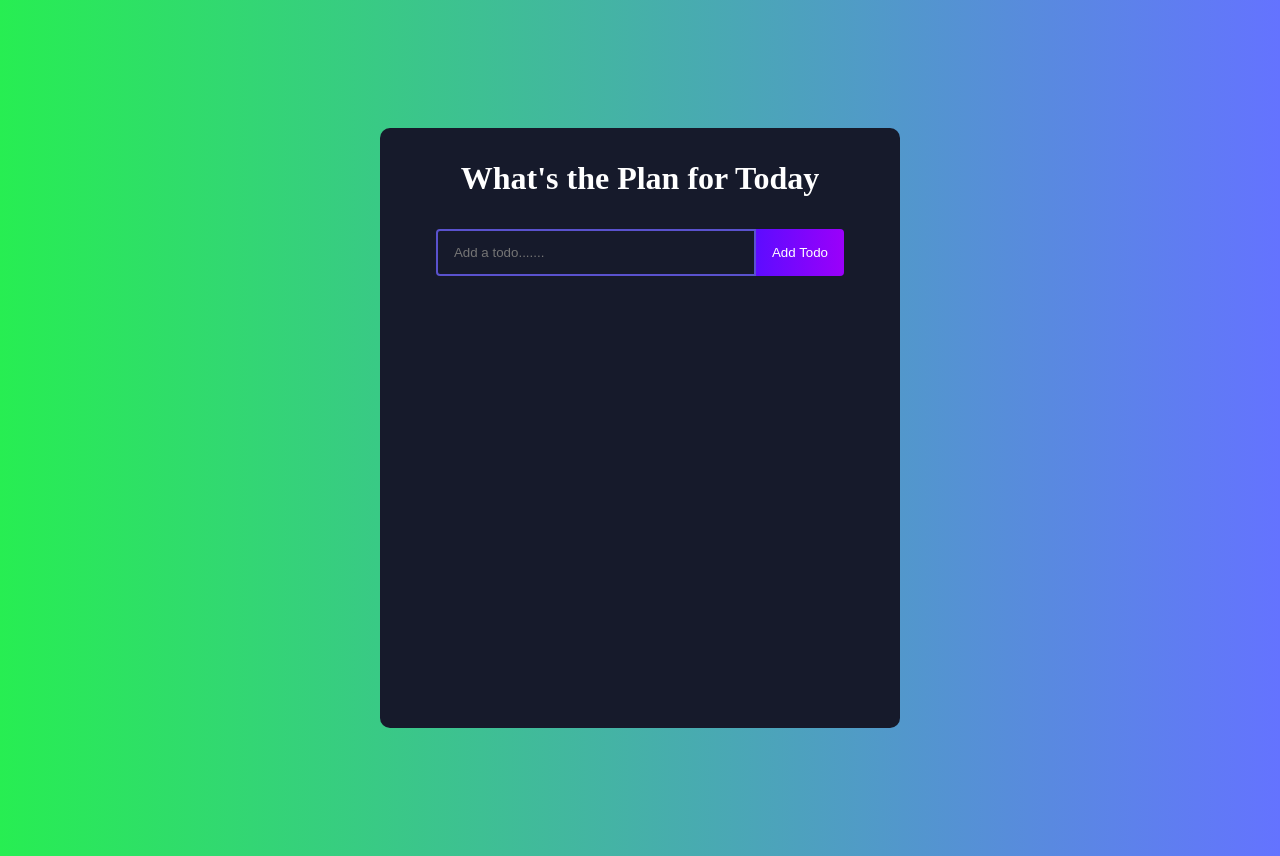
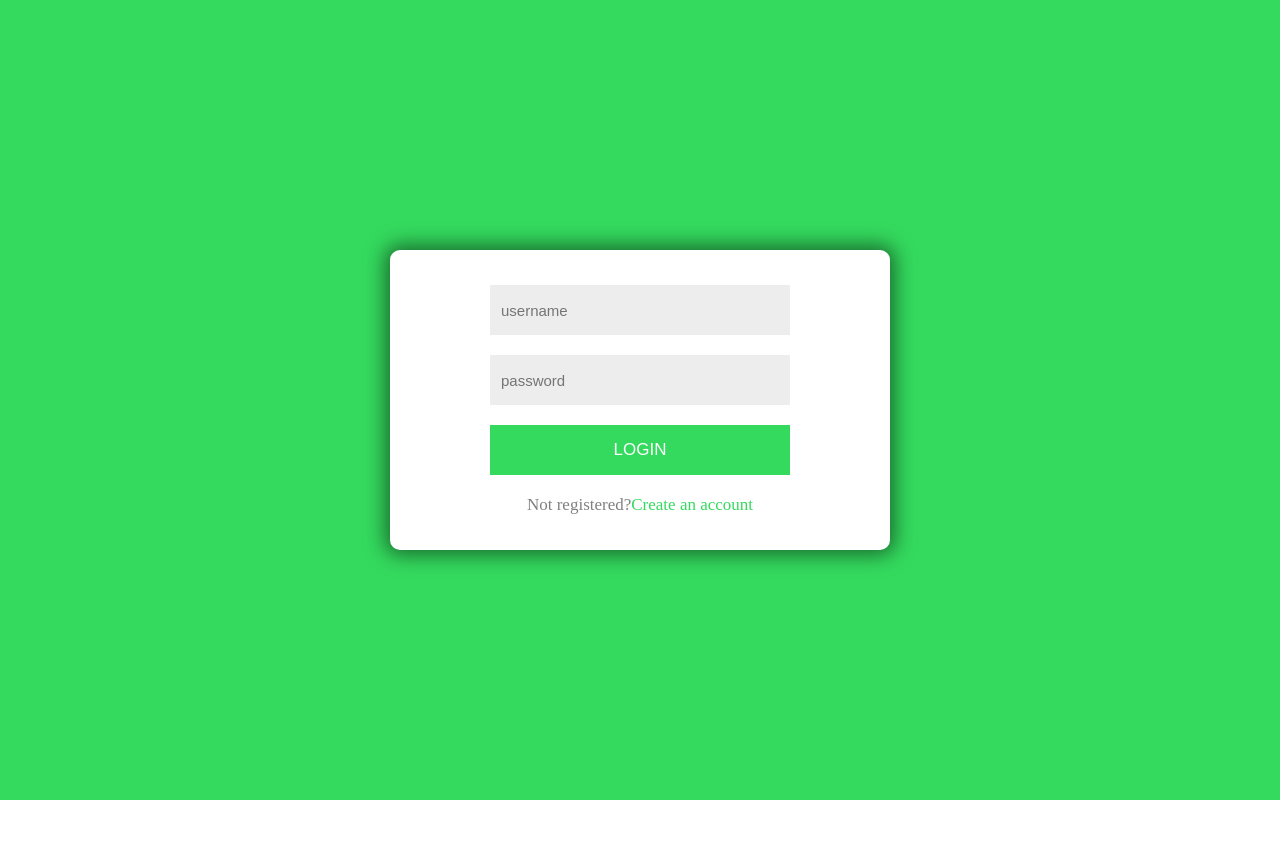
Before and after one commit to hongquan32004/HIT-REACTJS-2024, a React (Vite) app in the folder HomeWork/: page / in a window 1280 px wide. After the commit the page ends 800 px from the top, so only its background shows below. Built offline with nearby package versions, Linux system fonts and the light colour scheme.

Commit message:
update day6

```diff
--- a/HomeWork/src/App.jsx
+++ b/HomeWork/src/App.jsx
@@ -4,6 +4,7 @@ import viteLogo from '/vite.svg'
 import './App.scss'
 import './scss/_index.scss'
 import Todoapp from './component/Todoapp/Todoapp'
+import Login from './component/Login/Login'
 
 function App() {
   const [count, setCount] = useState(0)
@@ -11,7 +12,7 @@ function App() {
   return (
     <>
       <div className='back-ground'>
-        <Todoapp></Todoapp>
+        <Login></Login>
       </div>
     </>
   )
--- a/HomeWork/src/App.scss
+++ b/HomeWork/src/App.scss
@@ -7,22 +7,22 @@
 }
 
 .back-ground {
-  width: 100%;
-  height: 100%;
-  background: linear-gradient(90deg, #27ee52, #6473ff);
+  width: 100vw;
+  height: 100vh;
+  background: rgb(52, 218, 94);
   @include flex(center, center);
 
   @media screen and (max-width:768px) {
-    .todo-wrapper {
+    .login {
       max-width: 350px;
 
-      form {
-        button {
-          border-radius: 4px;
-          margin-top: 7px;
-        }
+      input {
+        max-width: 260px;
+      }
+
+      button {
+        max-width: 260px;
       }
     }
-
   }
 }
--- /dev/null
+++ b/HomeWork/src/component/Login/Login.jsx
@@ -0,0 +1,21 @@
+import { memo } from "react"
+import './Login.scss'
+
+const Login = () => {
+    return (
+        <div className="login">
+            <div className="form-login">
+                <input type="text" name="" id="" placeholder="username" />
+                <br />
+                <input type="password" placeholder="password" />
+                <br />
+                <button>LOGIN</button>
+                <div className="card-a-login">
+                    <a href="">Not registered?</a>
+                    <a href="">Create an account</a>
+                </div>
+            </div>
+        </div>
+    )
+}
+export default memo(Login);
--- /dev/null
+++ b/HomeWork/src/component/Login/Login.scss
@@ -0,0 +1,56 @@
+.login {
+    width: 500px;
+    height: 300px;
+    background: white;
+    display: flex;
+    align-items: center;
+    justify-content: center;
+    box-shadow: 0 0 20px 5px rgba(0, 0, 0, 0.5);
+    border-radius: 10px;
+
+
+    .form-login {
+        input {
+            width: 300px;
+            height: 50px;
+            margin-bottom: 20px;
+            background: rgba(223, 221, 221, 0.536);
+            outline: none;
+            border: 1px solid transparent;
+            padding: 10px;
+            font-size: 15px;
+            font-family: Arial, Helvetica, sans-serif;
+        }
+
+        button {
+            width: 300px;
+            height: 50px;
+            background: rgb(52, 218, 94);
+            border: 1px solid transparent;
+            color: white;
+            font-size: 17px;
+            margin-bottom: 20px;
+            font-style: initial;
+            cursor: pointer;
+        }
+
+        button:hover {
+            background: rgb(29, 125, 53);
+        }
+
+        .card-a-login {
+            text-align: center;
+            font-size: 17px;
+
+            a:first-child {
+                text-decoration: none;
+                color: gray;
+            }
+
+            a:last-child {
+                text-decoration: none;
+                color: rgb(52, 218, 94);
+            }
+        }
+    }
+}
```
